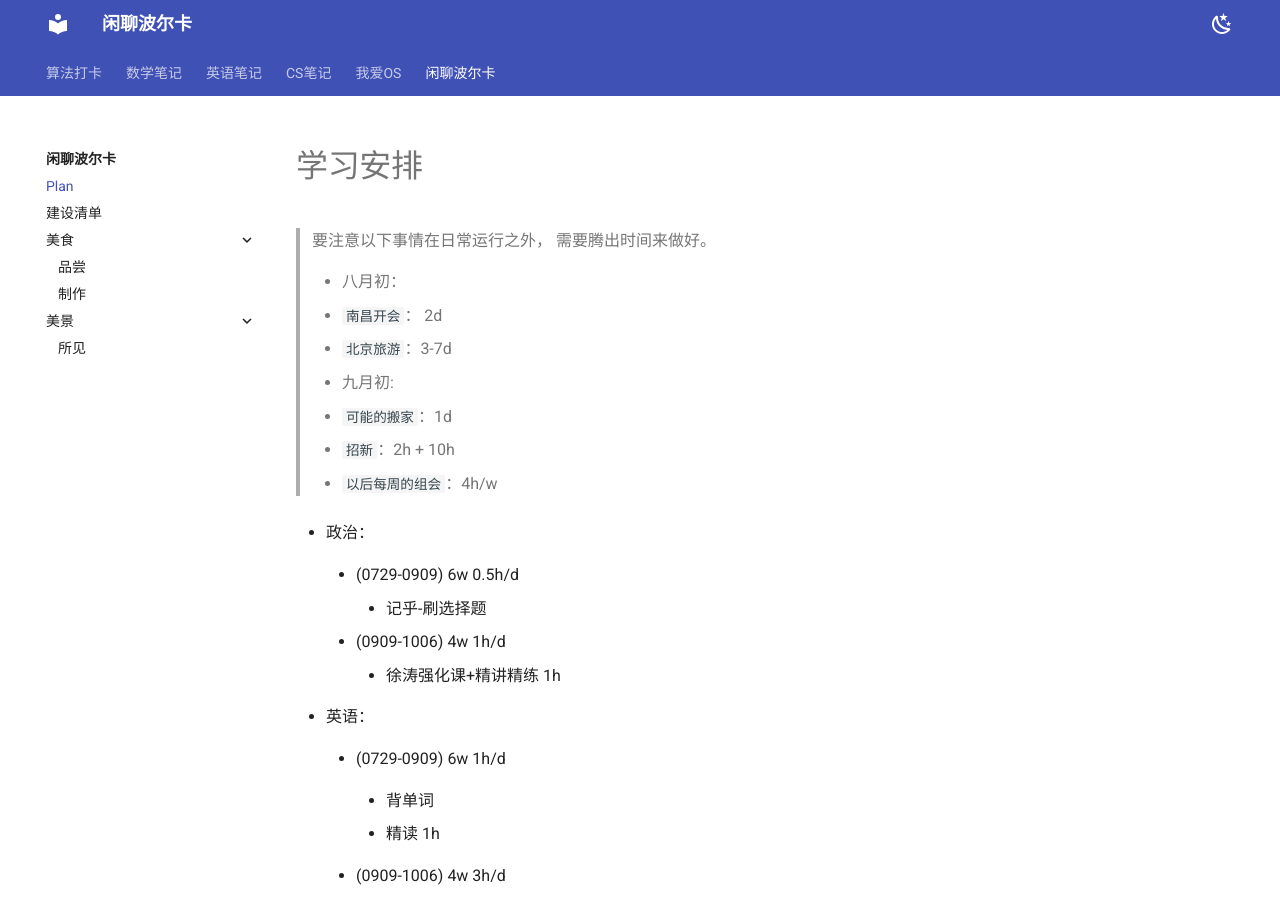
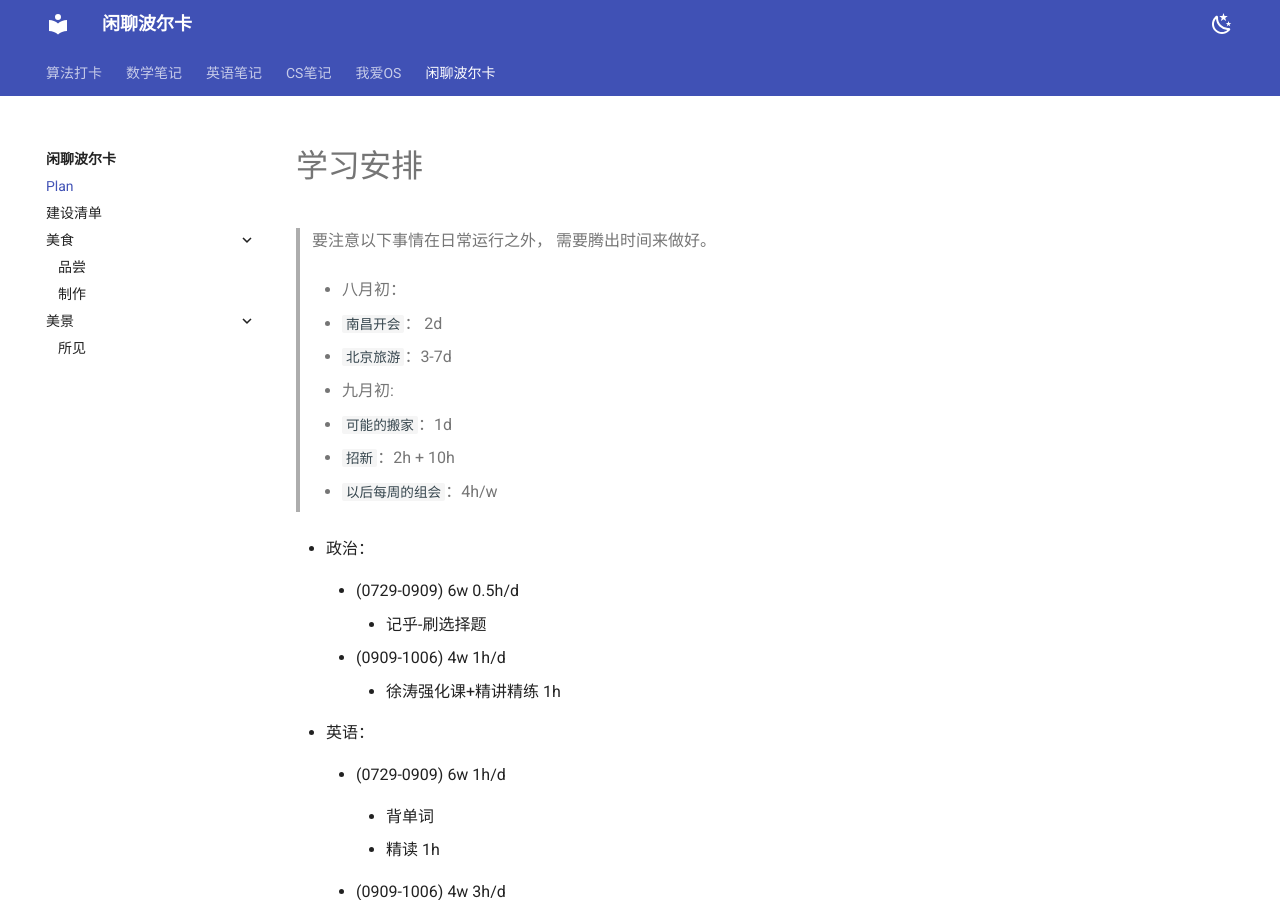
Before and after one commit to Haohahahaha/chat, an MkDocs documentation site: the page built from docs/plan/PEE-plans.md, in a window 1280 px wide and 900 px high. Built offline with MkDocs 1.6.1 and Material for MkDocs 9.7.7, drawn with Linux system fonts in a browser that asks for light colours.

Commit message:
2023-07-29_18:18:36 update

```diff
--- a/docs/plan/PEE-plans.md
+++ b/docs/plan/PEE-plans.md
@@ -3,11 +3,17 @@
 > 要注意以下事情在日常运行之外， 需要腾出时间来做好。
 >
 > - 八月初：
+>
 >   - `南昌开会`： 2d
->   -  `北京旅游`：3-7d
+>
+>   - `北京旅游`：3-7d
+>
 > - 九月初:
+>
 >   - `可能的搬家`：1d
+>
 >   - `招新`：2h + 10h
+>
 >   - `以后每周的组会`：4h/w
 
 - 政治：
```
